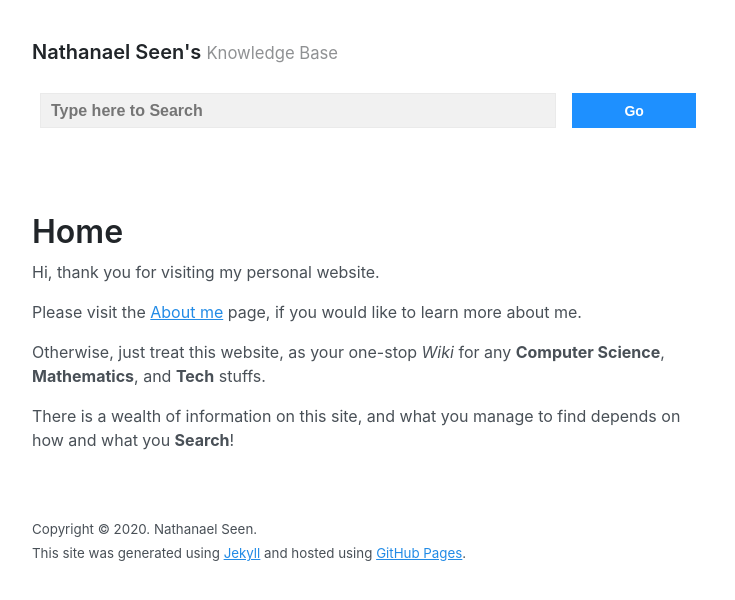
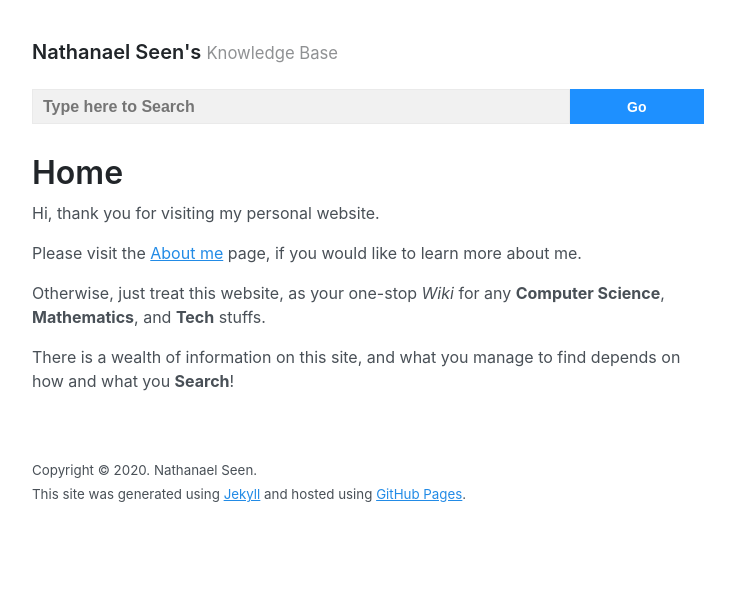
Before and after one commit to nathanaelseen/nathanaelseen.github.io, a Jekyll site: the page built from index.md, in a window 1280 px wide. Shown: the top 600 px of the page, without its empty margins (272-1007 px from the left). Built offline with Jekyll 4.4.1, drawn with Linux system fonts in a browser that asks for light colours.

Commit message:
Remove CSS spacing between search field and search button

```diff
--- a/_includes/head.html
+++ b/_includes/head.html
@@ -83,7 +83,8 @@
             font-size: 14px;
             font-weight: bold;
             padding: 0 16px;
-            width: 100%;
+            float:left;
+            width: 20%;
             height:35px;
         }
 
@@ -93,7 +94,8 @@
         }
 
         .autocomplete {
-            width: 100%;
+            float:left;
+            width: 80%;
             position: relative;
             display: inline-block;
         }
--- a/_layouts/default.html
+++ b/_layouts/default.html
@@ -13,19 +13,11 @@
                 </h3>
                 <br/>
                 <form id="searchForm" action="/search.html" method="get" autocomplete="off">
-                    <table style="border:none;">
-                        <tr>
-                            <td style="border:none">
-                                <div class="autocomplete">
-                                    <input type="text" id="search-box" name="query" placeholder="Type here to Search"
-                                     autocorrect="off" autocapitalize="none">
-                                </div>
-                            </td>
-                            <td style="border:none">
-                                <input type="submit" value="Go">
-                            </td>
-                        </tr>
-                    </table>
+                    <div class="autocomplete">
+                        <input type="text" id="search-box" name="query" placeholder="Type here to Search"
+                         autocorrect="off" autocapitalize="none">
+                    </div>
+                    <input type="submit" value="Go">
                 </form>
                 <div id="searchResults"></div>
             </header>
```
